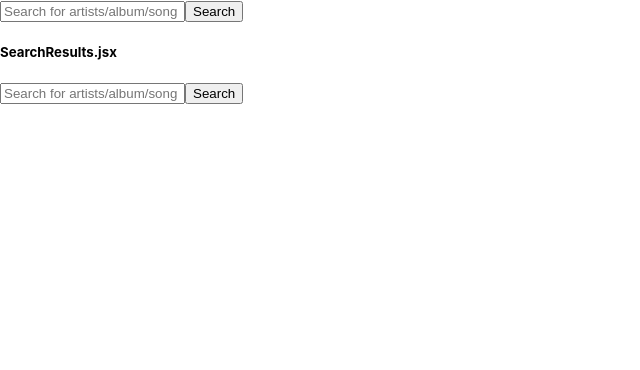
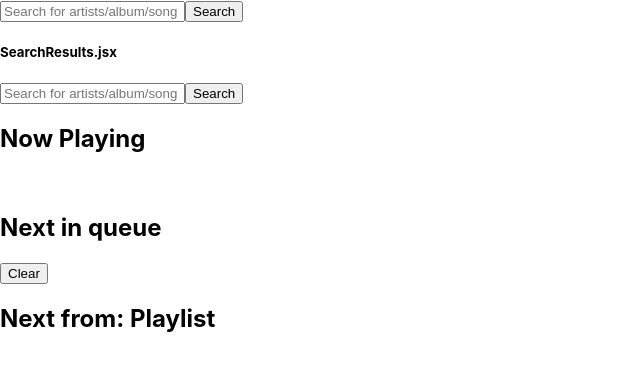
Before and after one commit to chinduja-net/Ljudio-group5, a React (Vite) app in the folder Frontend/: page / in a window 1280 px wide. Shown: the top 370 px of the page, without its empty margins (0-640 px from the left). Built offline with nearby package versions, Linux system fonts and the light colour scheme.

Commit message:
Began making the DOM for the songQueue

```diff
--- a/Frontend/src/App.jsx
+++ b/Frontend/src/App.jsx
@@ -1,16 +1,18 @@
-import React from "react"
-import "./App.css"
+import React from "react";
+import "./App.css";
 
-import SearchBar from "./components/SearchBar"
-import SearchResults from "./routes/SearchResults"
+import SearchBar from "./components/SearchBar";
+import SearchResults from "./routes/SearchResults";
+import QueueViewer from "./routes/QueueViewer";
 
 function App() {
-	return (
-		<div className="App">
-			<SearchBar />
-			<SearchResults />
-		</div>
-	)
+  return (
+    <div className="App">
+      <SearchBar />
+      <SearchResults />
+      <QueueViewer />
+    </div>
+  );
 }
 
-export default App
+export default App;
--- /dev/null
+++ b/Frontend/src/routes/QueueViewer.jsx
@@ -0,0 +1,44 @@
+import React, { useContext, useEffect } from "react";
+
+import { SearchContext } from "../context/SongProvider";
+
+function QueueViewer() {
+  const { dataString: currentSong } = useContext(SearchContext);
+  const _DONTUSETHIS_currentSong = "XqoanTj5pNY";
+
+  // Fetch song info using the currentSong string
+  async function getSongInfo() {}
+
+  useEffect(() => {
+    console.log();
+  }, []);
+
+  return (
+    <div>
+      {/* <button className={hideBtn}>Icon</button> */}
+      <h2>Now Playing</h2>
+      <div className="currentSong">
+        <img src="" alt="" />
+        <div>
+          {/* <h3>{fetchedSongInfo.name}</h3> */}
+          {/* <h4>{fetchedSongInfo.artist}</h4> */}
+        </div>
+      </div>
+
+      <div>
+        <h2>Next in queue</h2>
+        <button className="clearQueue">Clear</button>
+      </div>
+      <div className="songListContainer">
+        <div className=""></div>
+      </div>
+
+      <h2>Next from: Playlist</h2>
+      <div className="songListContainer">
+        <div className=""></div>
+      </div>
+    </div>
+  );
+}
+
+export default QueueViewer;
```
Also changed, not shown: 1 other file (tests, documents, lock files or other folders).
